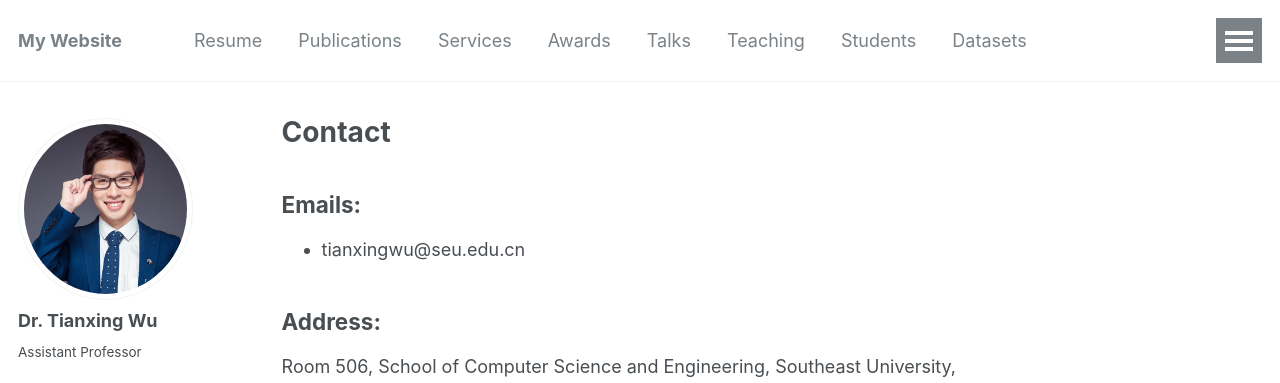
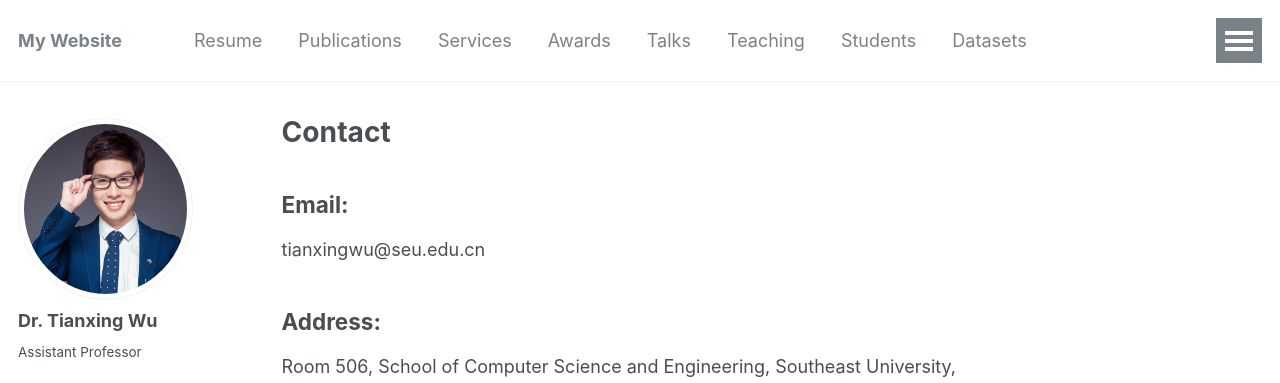
Before and after one commit to tianxing-wu/tianxing-wu.github.io, a Jekyll site: the page built from _pages/contact.md, in a window 1280 px wide. Shown: the top 383 px of the page. Built offline with Jekyll 4.4.1, drawn with Linux system fonts in a browser that asks for light colours.

Commit message:
info update

```diff
--- a/_pages/contact.md
+++ b/_pages/contact.md
@@ -5,8 +5,8 @@ permalink: /contact/
 author_profile: true
 ---
 
-## Emails:
-* tianxingwu@seu.edu.cn
+## Email:
+tianxingwu@seu.edu.cn
 
 ## Address:
 Room 506, School of Computer Science and Engineering, Southeast University, <br>
```
